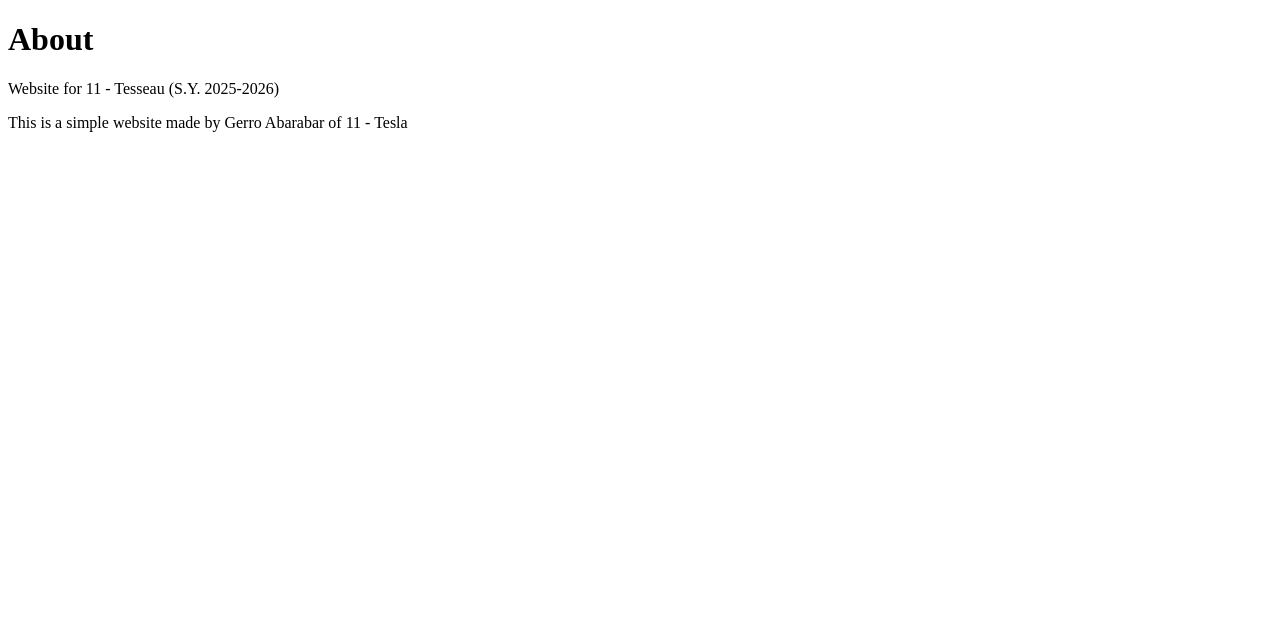
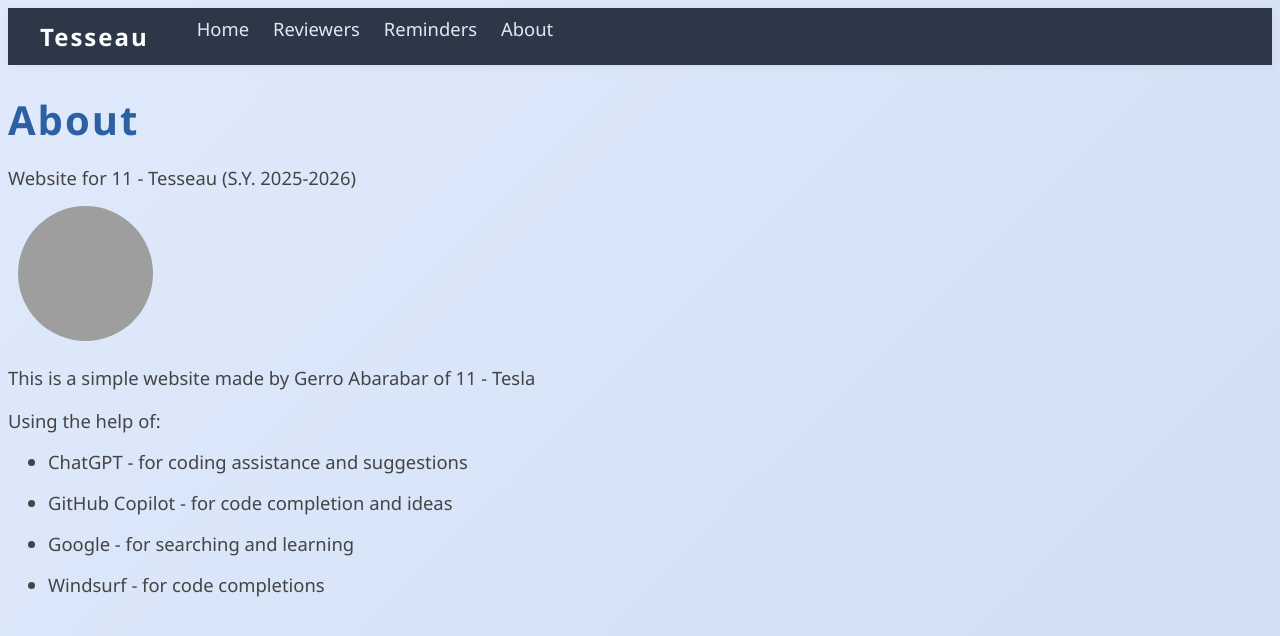
Before and after one commit to GerroPogi/tesseau-website, a website: page about.html in a window 1280 px wide. Drawn offline with Linux system fonts and the light colour scheme; no server answers; grey boxes are pictures that could not be loaded.

Commit message:
added css to about me

```diff
--- a/about.html
+++ b/about.html
@@ -1,20 +1,93 @@
 <!DOCTYPE html>
+<style>
+    body {
+        font-family: 'Segoe UI', Arial, sans-serif;
+        background: linear-gradient(135deg, #e0eafc 0%, #cfdef3 100%);
+        padding: 0;
+        min-height: 100vh;
+    }
+    .container {
+        max-width: 600px;
+        margin: 60px auto;
+        background: #fff;
+        border-radius: 18px;
+        box-shadow: 0 8px 32px rgba(44, 62, 80, 0.12);
+        padding: 40px 32px;
+        text-align: center;
+    }
+    h1 {
+        font-size: 2.5rem;
+        color: #2d5fa4;
+        margin-bottom: 18px;
+        letter-spacing: 2px;
+    }
+    li, p {
+        font-size: 1.15rem;
+        color: #444;
+        margin-bottom: 16px;
+    }
+    .image-container img{
+        margin-left: 10px;
+    }
+    .navbar {
+            background: #2d3748;
+            padding: 0.5em 2em;
+            display: flex;
+            align-items: center;
+            box-shadow: 0 2px 8px rgba(0,0,0,0.05);
+        }
+        .navbar .logo {
+            font-weight: 700;
+            font-size: 1.5em;
+            color: #fff;
+            margin-right: 2em;
+            letter-spacing: 2px;
+        }
+        .navbar ul {
+            list-style: none;
+            display: flex;
+            gap: 1.5em;
+            margin: 0;
+            padding: 0;
+        }
+        .navbar li {
+            display: inline;
+        }
+        .navbar a {
+            color: #e2e8f0;
+            text-decoration: none;
+            font-weight: 500;
+            transition: color 0.2s;
+        }
+        .navbar a:hover {
+            color: #63b3ed;
+        }
+</style>
 <html>
 <head>
     <meta charset="UTF-8" />
     <title>Tesseau About</title>
 </head>
 <body>
+    <nav class="navbar">
+        <span class="logo">Tesseau</span>
+        <ul>
+            <li><a href="index.html">Home</a></li>
+            <li><a href="notes_stuff/reviewers.html" id="reviewers">Reviewers</a></li>
+            <li><a href="reminders.html">Reminders</a></li>
+            <li><a href="about.html">About</a></li>
+        </ul>
+    </nav>
     <h1>About</h1>
     <p>Website for 11 - Tesseau (S.Y. 2025-2026)</p>
+    <span class = "image-container"><img src = "/assets/me.jpg" alt="Gerro Abarabar" width="135" height="135" style="border-radius: 50%; object-fit: cover; "></span>
     <p>This is a simple website made by Gerro Abarabar of 11 - Tesla</p>
-    <p id = "test-message"></p>
-    <script>
-        fetch("/api/test")
-            .then(response => response.json())
-            .then(data => {
-                console.log(data);
-            });
-    </script>
+    <p>Using the help of:</p>
+    <ul>
+        <li>ChatGPT - for coding assistance and suggestions</li>
+        <li>GitHub Copilot - for code completion and ideas</li>
+        <li>Google - for searching and learning</li>
+        <li>Windsurf - for code completions</li>
+    </ul>
 </body>
 </html>
```
Also changed, not shown: index.html (+1 -1 lines), 1 other file.
